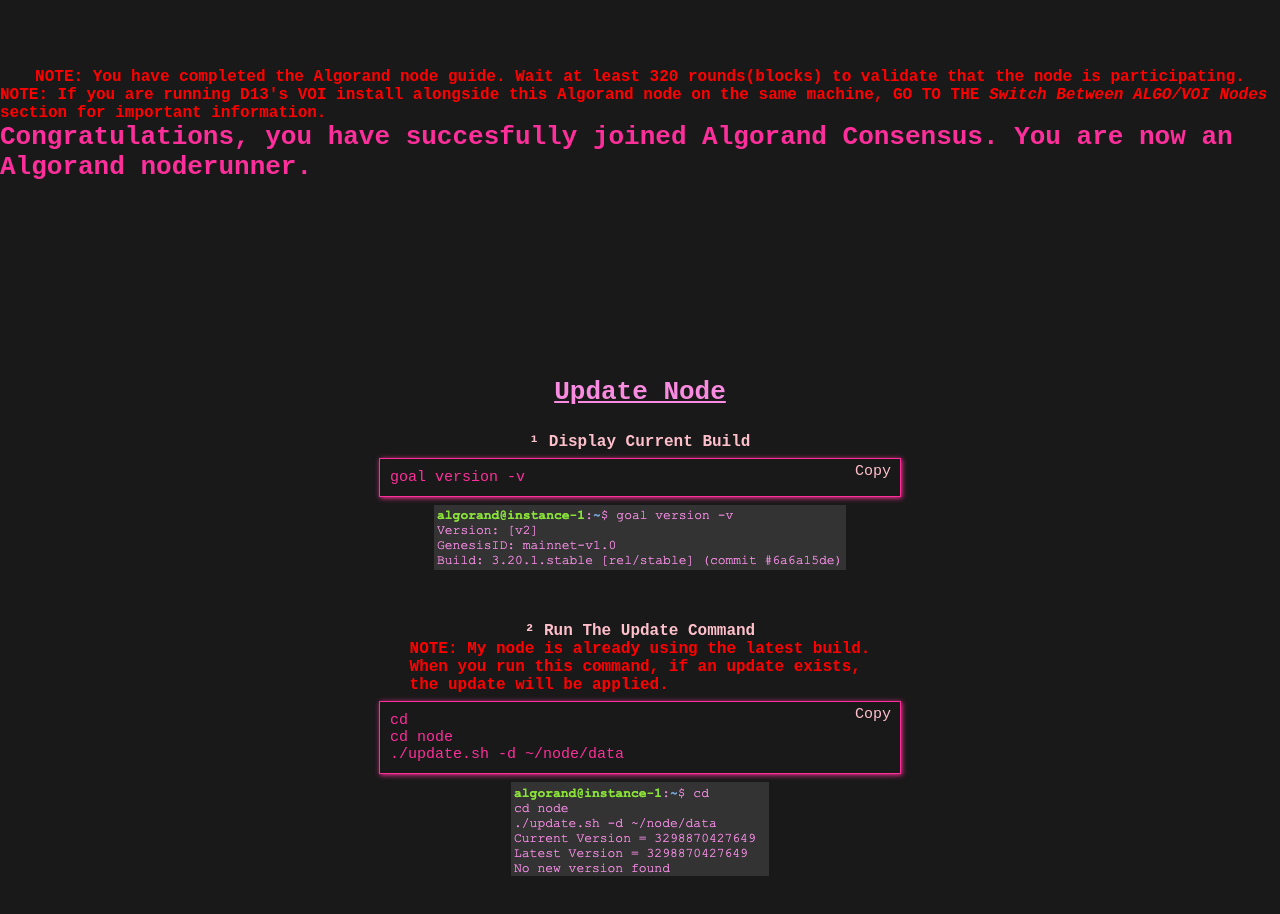
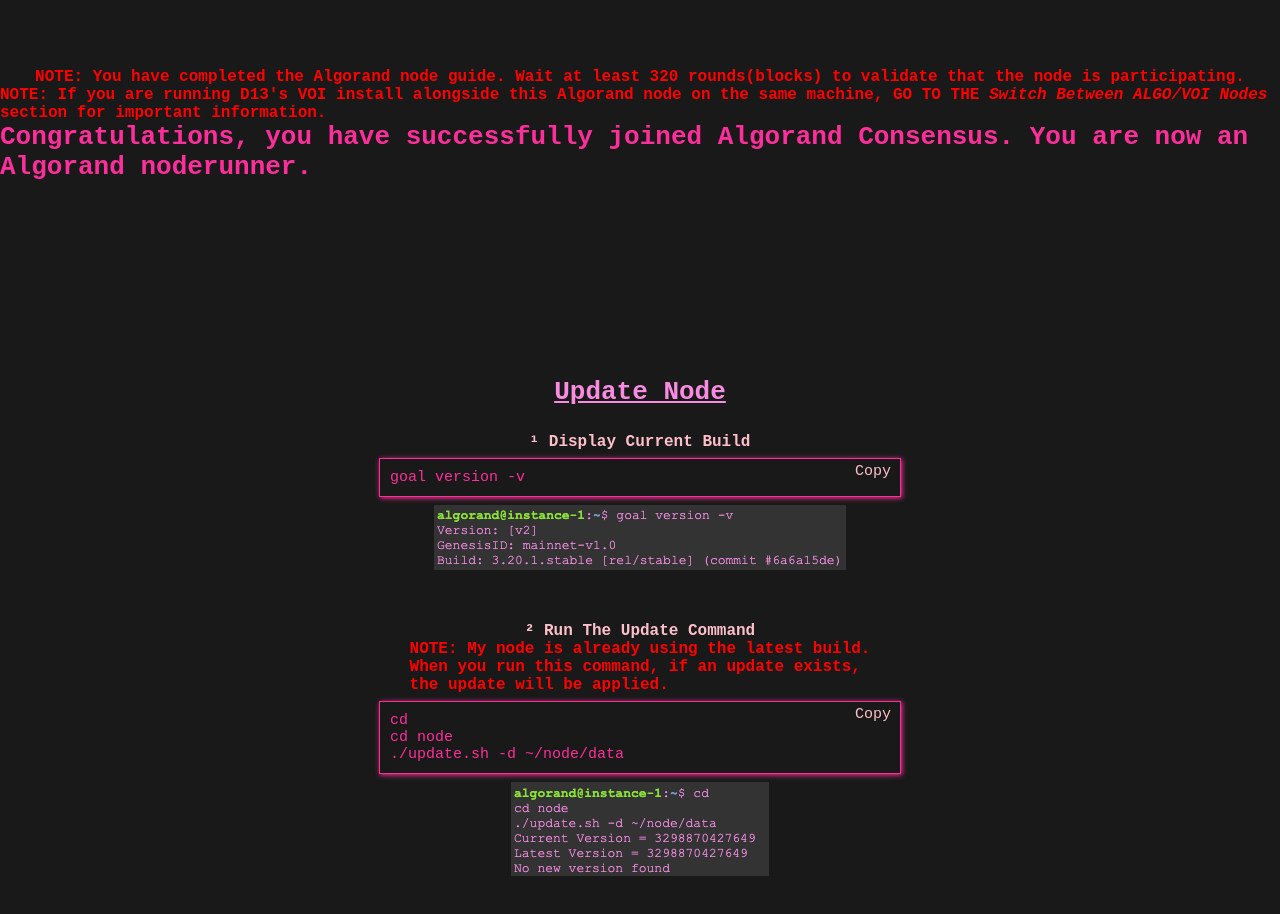
Before and after one commit to django-xyz/node, a plain HTML site: page index.html in a window 1280 px wide. Shown: the part 9740-10654 px from the top of the page. Drawn offline with Linux system fonts and the light colour scheme.

Commit message:
Update index.html

```diff
--- a/index.html
+++ b/index.html
@@ -186,7 +186,7 @@
       NOTE: If you are running D13's VOI install alongside this Algorand node on the same machine, GO TO THE <i>Switch Between ALGO/VOI Nodes</i> section for important information.
     </p>
     <p class="node-complete">
-      Congratulations, you have succesfully joined Algorand Consensus. You are now an Algorand noderunner.
+      Congratulations, you have successfully joined Algorand Consensus. You are now an Algorand noderunner.
     </p>
   </div>
 
```
